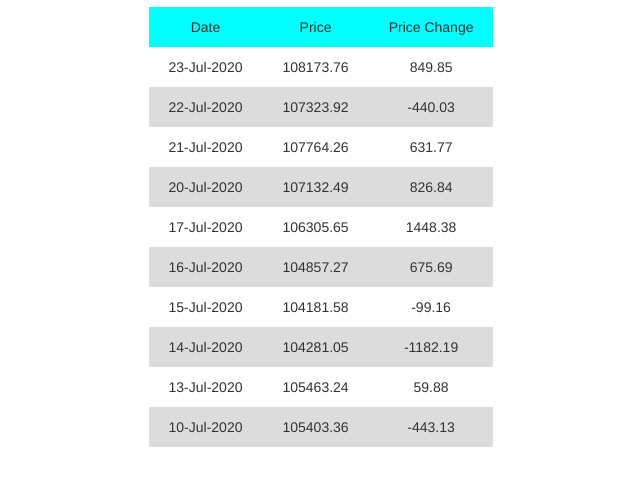
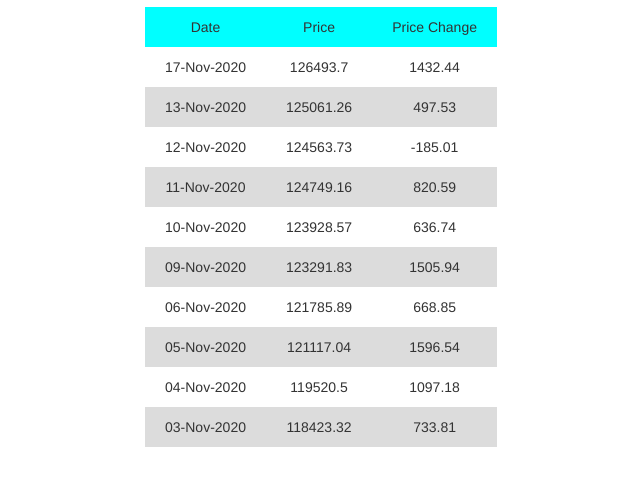
Before and after one commit to Arnab-Bhakta/myCamsPricing, a plain HTML site: page public/index.html in a window 1280 px wide. Shown: the part 63-548 px from the top of the page, without its empty margins (319-959 px from the left). Drawn offline with nearby package versions, Linux system fonts and the light colour scheme.

Commit message:
nav units updated

```diff
--- a/public/index.html
+++ b/public/index.html
@@ -56,63 +56,63 @@
         </tr>
 
             <tr>
-                <td>23-Jul-2020</td>
-                <td>108173.76</td>
-                <td>849.85</td>
+                <td>17-Nov-2020</td>
+                <td>126493.7</td>
+                <td>1432.44</td>
             </tr>
 
             <tr>
-                <td>22-Jul-2020</td>
-                <td>107323.92</td>
-                <td>-440.03</td>
+                <td>13-Nov-2020</td>
+                <td>125061.26</td>
+                <td>497.53</td>
             </tr>
 
             <tr>
-                <td>21-Jul-2020</td>
-                <td>107764.26</td>
-                <td>631.77</td>
+                <td>12-Nov-2020</td>
+                <td>124563.73</td>
+                <td>-185.01</td>
             </tr>
 
             <tr>
-                <td>20-Jul-2020</td>
-                <td>107132.49</td>
-                <td>826.84</td>
+                <td>11-Nov-2020</td>
+                <td>124749.16</td>
+                <td>820.59</td>
             </tr>
 
             <tr>
-                <td>17-Jul-2020</td>
-                <td>106305.65</td>
-                <td>1448.38</td>
+                <td>10-Nov-2020</td>
+                <td>123928.57</td>
+                <td>636.74</td>
             </tr>
 
             <tr>
-                <td>16-Jul-2020</td>
-                <td>104857.27</td>
-                <td>675.69</td>
+                <td>09-Nov-2020</td>
+                <td>123291.83</td>
+                <td>1505.94</td>
             </tr>
 
             <tr>
-                <td>15-Jul-2020</td>
-                <td>104181.58</td>
-                <td>-99.16</td>
+                <td>06-Nov-2020</td>
+                <td>121785.89</td>
+                <td>668.85</td>
             </tr>
 
             <tr>
-                <td>14-Jul-2020</td>
-                <td>104281.05</td>
-                <td>-1182.19</td>
+                <td>05-Nov-2020</td>
+                <td>121117.04</td>
+                <td>1596.54</td>
             </tr>
 
             <tr>
-                <td>13-Jul-2020</td>
-                <td>105463.24</td>
-                <td>59.88</td>
+                <td>04-Nov-2020</td>
+                <td>119520.5</td>
+                <td>1097.18</td>
             </tr>
 
             <tr>
-                <td>10-Jul-2020</td>
-                <td>105403.36</td>
-                <td>-443.13</td>
+                <td>03-Nov-2020</td>
+                <td>118423.32</td>
+                <td>733.81</td>
             </tr>
             </table>
 </body>
```
Also changed, not shown: last_scrapped.txt, scrapped.txt, 2 other files.
